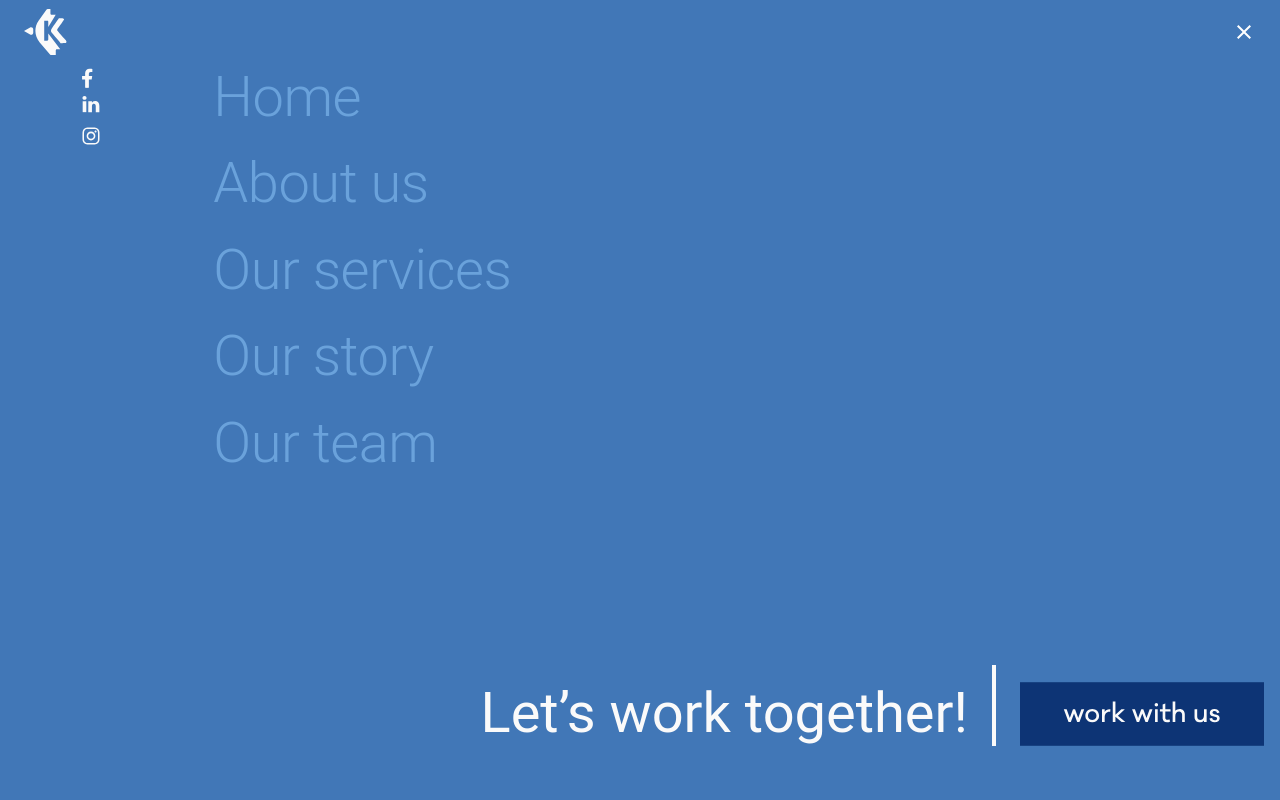
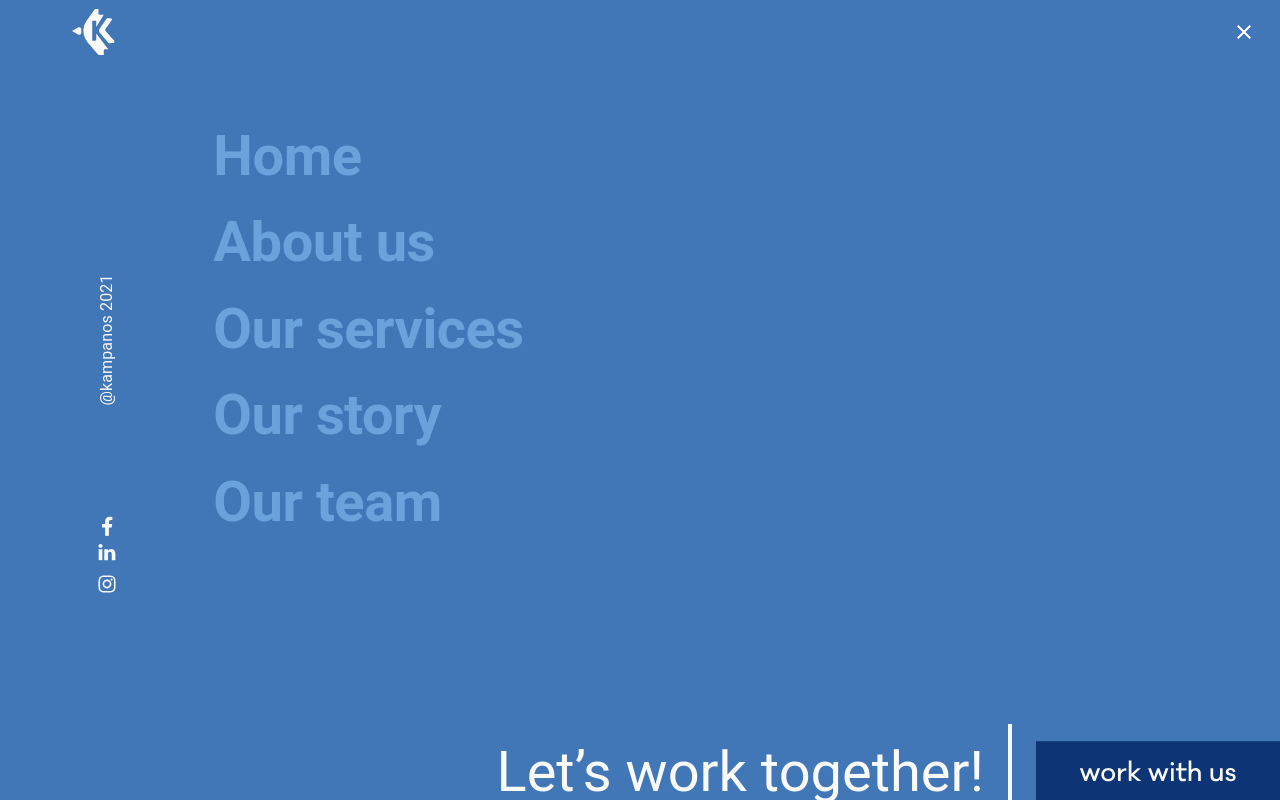
Before and after one commit to vfiedlerc/KampanosWebTranslated, a React (Create React App) app: page / in a window 1280 px wide. Both pictures are taken after a click on the button 1160 px from the left and 32 px from the top of the page. Shown: the top 800 px of the page. Built offline with nearby package versions, Linux system fonts and the light colour scheme.

Commit message:
Changes Menu items

```diff
--- a/src/App.css
+++ b/src/App.css
@@ -52,17 +52,6 @@ a {
   text-decoration: none;
 }
 
-a.link{
-  color: #6aa2db;
-}
-a.link:hover {
-  color: #fff;
-}
-a.link:visited {
-  color: inherit;
-}
-
-
 .container {
   max-width: 50rem;
   padding: 0 1rem;
--- a/src/components/Drawer/DrawerMenu.tsx
+++ b/src/components/Drawer/DrawerMenu.tsx
@@ -1,17 +1,12 @@
 import * as React from "react";
-import './styles.css'
 import { FC } from "react";
 import SwipeableDrawer from "@mui/material/SwipeableDrawer";
 import Button from "@mui/material/Button";
-import List from "@mui/material/List";
-import ListItem from "@mui/material/ListItem";
-import ListItemText from "@mui/material/ListItemText";
 import { MenuItem, MenuItemProps } from "./MenuItem";
-import { AppBar, Box, Grid, Icon, IconButton, styled, Theme, Toolbar, Typography, } from "@mui/material";
+import { AppBar, Box, Grid, styled, Toolbar, Typography, } from "@mui/material";
 import Close from "@material-ui/icons/Close";
 import MenuIcon from "@material-ui/icons/Menu";
 import menuLogo from "../../assets/KampanosBrandMenu.svg";
-
 import FaceIcon from "../../assets/FaceIcon.svg";
 import LinkIcon from "../../assets/LinkIcon.svg";
 import InstaIcon from "../../assets/InstaIcon.svg";
@@ -35,7 +30,7 @@ export const DrawerMenu: FC<DrawerMenuProps> = ({
       h2: {
         fontSize: '1.5rem',
         textAlign: 'left',
-        paddingBottom:'1.2rem'
+        paddingBottom: '1.2rem'
       },
       h3: { fontSize: '1rem' }
     },
@@ -43,30 +38,66 @@ export const DrawerMenu: FC<DrawerMenuProps> = ({
       h2: {
         fontSize: '2rem',
         textAlign: 'left',
-        paddingBottom:'1.2rem'
+        paddingBottom: '1.2rem'
       },
       h3: { fontSize: '1.2rem' }
     },
     [theme.breakpoints.between('md', 'lg')]: {
       h2: {
         fontSize: '2.8rem',
-        paddingBottom:'1.2rem'
+        paddingBottom: '1.2rem'
       },
       h3: { fontSize: '1.45rem' }
     },
     [theme.breakpoints.up('lg')]: {
       h2: {
         fontSize: '3.5rem',
-        paddingBottom:'1.2rem'
+        paddingBottom: '1.2rem'
       },
       h3: { fontSize: '3.5rem' }
     },
   }));
 
+  const ItemsBox = styled('div')(({ theme }) => ({
+    marginTop: '10rem'
+    // margin: 0,
+    // padding: 0,
+    // [theme.breakpoints.down('sm')]: {
+    //   h2: {
+    //     fontSize: '1.5rem',
+    //     textAlign: 'left',
+    //     paddingBottom: '1.2rem'
+    //   },
+    //   h3: { fontSize: '1rem' }
+    // },
+    // [theme.breakpoints.between('sm', 'md')]: {
+    //   h2: {
+    //     fontSize: '2rem',
+    //     textAlign: 'left',
+    //     paddingBottom: '1.2rem'
+    //   },
+    //   h3: { fontSize: '1.2rem' }
+    // },
+    // [theme.breakpoints.between('md', 'lg')]: {
+    //   h2: {
+    //     fontSize: '2.8rem',
+    //     paddingBottom: '1.2rem'
+    //   },
+    //   h3: { fontSize: '1.45rem' }
+    // },
+    // [theme.breakpoints.up('lg')]: {
+    //   h2: {
+    //     fontSize: '3.5rem',
+    //     paddingBottom: '1.2rem'
+    //   },
+    //   h3: { fontSize: '3.5rem' }
+    // },
+  }));
+
   return (
     <>
       <Button onClick={toggleDrawer}>
-        <MenuIcon fontSize="large" style={{transform: 'scale(1.2)'}} />
+        <MenuIcon fontSize="large" style={{ transform: 'scale(1.2)' }} />
       </Button>
       <SwipeableDrawer
         anchor={"right"}
@@ -83,9 +114,10 @@ export const DrawerMenu: FC<DrawerMenuProps> = ({
           }}
         >
           <Toolbar>
-            <Box sx={{ flexGrow: 1 }}>
-            <Link href="http://www.kampanos.pt/">{<img src={menuLogo} alt="KampanosLogo" title="KampanosLogo" />}</Link>
-              {/* <img src={menuLogo} alt="Kampanos" title="Kampanos" /> */}
+            <Box sx={{ flexGrow: 1, paddingLeft: '3rem' }}>
+              <Link href="http://www.kampanos.pt/">
+                <img src={menuLogo} alt="KampanosLogo" title="KampanosLogo" />
+              </Link>
             </Box>
             <Close onClick={toggleDrawer} />
           </Toolbar>
@@ -97,65 +129,103 @@ export const DrawerMenu: FC<DrawerMenuProps> = ({
             height: "100vh",
             alignItems: "center",
             justifyContent: "center",
-            backgroundColor: "#4177B7",
-            //padding: 6,
+            backgroundColor: "#4177B7"
           }}
         >
           <Grid container
-            spacing={2}
-            xs={12}
-            sm={12}
-            md={12}
-            lg={12}
-            direction="row"
-            justifyContent="center"
-            alignItems="flex-start"
-            sx={{ height: '100%' }}
+            sx={{
+              width: "100vw",
+              height: "100vh",
+              alignItems: "center",
+              justifyContent: "center",
+              backgroundColor: "#4177B7",
+              flexGrow: 1
+            }}
           >
             {/* Redes */}
             <Grid item
               xs={2}
               sm={2}
               md={2}
-              lg={2}>
-              <Grid container
-                spacing={2}
-                xs={12}
-                sm={12}
-                md={12}
-                lg={12}
-                direction="row"
-                justifyContent="center"
-                alignItems="flex-end"
+              lg={2}
             >
-                <Grid item>
-                  <Grid container>
-                    <Grid item direction="column">
-                      <Grid container>
-                        <Grid item>
-                          <Grid container direction="column">
-                            <Grid item xs={12}>
-                              {/* <Typography sx={{ transform: 'rotate(-90deg)' }} color=" #FAFAFA">
+              <Grid container sx={{ justifyContent: 'center' }}>
+                <Typography
+                  sx={{
+                    transform: 'rotate(-90deg)',
+                    margin: 0,
+                    height: 'fit-content',
+                    width: 'auto'
+                  }}
+                  color=" #FAFAFA"
+                >
                   @kampanos 2021
-                              </Typography> */}
+                </Typography>
               </Grid>
-                            <Grid item xs={12}>
 
-                              <Link href="https://www.facebook.com">{<img  src={FaceIcon} alt="Facebook" title="Facebook" />}</Link>
+              <ItemsBox>
+                <Grid container sx={{ justifyContent: 'center'}}>
+                  <Typography
+                    sx={{
+                      margin: 0,
+                      height: 'fit-content'
+                    }}
+                    color=" #FAFAFA"
+                  >
+                    <Link
+                      href="https://www.facebook.com"
+                      sx={{
+                        margin: 0,
+                        padding: 0,
+                        justifyContent: 'center'
+                      }}
+                    >
+                      <img src={FaceIcon} alt="Facebook" title="Facebook" />
+                    </Link>
+                  </Typography>
                 </Grid>
-                            <Grid item xs={12}>
-                            <Link href="https://www.linkedin.com/company/kampanos/">{<img  src={LinkIcon} alt="Linkedin" title="Linkedin" />}</Link>
+
+              <Grid container sx={{ justifyContent: 'center' }}>
+                <Typography
+                  sx={{
+                    margin: 0,
+                    height: 'fit-content'
+                  }}
+                  color=" #FAFAFA"
+                >
+                  <Link
+                    href="https://www.linkedin.com/company/kampanos/"
+                    sx={{
+                      margin: 0,
+                      padding: 0,
+                      justifyContent: 'center'
+                    }}
+                  >
+                    <img src={LinkIcon} alt="Linkedin" title="Linkedin" />
+                  </Link>
+                </Typography>
               </Grid>
-                            <Grid item xs={12}>
-                            <Link href="https://www.instagram.com/kampanos.pt/">{<img  src={InstaIcon} alt="Instagram" title="Instagram" />}</Link>
+              <Grid container sx={{ justifyContent: 'center' }}>
+                <Typography
+                  sx={{
+                    margin: 0,
+                    height: 'fit-content'
+                  }}
+                  color=" #FAFAFA"
+                >
+                  <Link
+                    href="https://www.instagram.com/kampanos.pt/"
+                    sx={{
+                      margin: 0,
+                      padding: 0,
+                      justifyContent: 'center'
+                    }}
+                  >
+                    <img src={InstaIcon} alt="Instagram" title="Instagram" />
+                  </Link>
+                </Typography>
               </Grid>
-                          </Grid>
-                        </Grid>
-                      </Grid>
-                    </Grid>
-                  </Grid>
-                </Grid>
-              </Grid>
+              </ItemsBox>
             </Grid>
 
             <Grid item
@@ -163,7 +233,7 @@ export const DrawerMenu: FC<DrawerMenuProps> = ({
               sm={10}
               md={10}
               lg={10}>
-              {/* Menu */}
+
               <Grid container
                 spacing={2}
                 xs={12}
@@ -172,14 +242,14 @@ export const DrawerMenu: FC<DrawerMenuProps> = ({
                 lg={12}
                 direction="row"
                 justifyContent="left"
-                alignItems="flex-start"
-
+                alignItems="center"
               >
                 <Grid item>
                   <Grid container direction='column'>
-                    <Grid item>
-                      <Box onClick={toggleDrawer} >
+                    <Grid item  className='link'>
+                      <Box onClick={toggleDrawer}  className='link'>
                         <Typography
+                         className='link'
                           variant="h2"
                           sx={{
                             marginRight: 0
--- a/src/components/Drawer/MenuItem.tsx
+++ b/src/components/Drawer/MenuItem.tsx
@@ -1,6 +1,5 @@
 // @ts-check
 import * as React from "react";
-import './styles.css'
 import { FC } from "react";
 import { Link, Grid, styled } from "@mui/material";
 import { HashLink } from 'react-router-hash-link';
@@ -13,18 +12,29 @@ export const MenuItem: FC<MenuItemProps> = ({
   color,
   // hover
 }: MenuItemProps) => {
+
+  const StyleLink = styled('div')(({ theme }) => ({
+    a: {
+      color: `${color}`,
+      fontWeight: 'bold',
+      '&:hover': {
+        color: "#fff",
+      }
+    }
+  }));
+
   return (
-    <HashLink
-      className='link'
-      to={href}
-      title={label}
-      target={target}
-      style={{
-        color: `${color}`
-      }}
-    >
-      {label}
-    </HashLink>
+    <StyleLink>
+      <Link
+        className='link'
+        href={href}
+        title={label}
+        target={target}
+        underline='none'
+      >
+        {label}
+      </Link>
+    </StyleLink>
   )
 };
 
--- a/src/components/Drawer/styles.css
+++ /dev/null
@@ -1,9 +0,0 @@
-a.link{
-  color: #6aa2db;
-}
-a.link:hover {
-  color: #fff;
-}
-a.link:visited {
-  color: inherit;
-}
```
Also changed, not shown: src/sections/Footer/Footer.js (+4 -48 lines), src/sections/Teams/Team.tsx (+1 -13 lines). Lines whose indentation alone changed are shown as unchanged.
